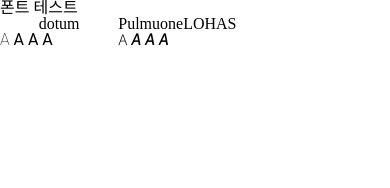
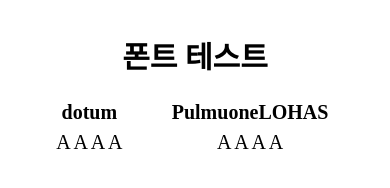
Before and after one commit to jeondongyeop/testFont, a plain HTML site: page index.html in a window 390 px wide. Drawn offline with Linux system fonts and the light colour scheme.

Commit message:
css 수정!

```diff
--- a/css/font.css
+++ b/css/font.css
@@ -1,13 +1,6 @@
-/* http://meyerweb.com/eric/tools/css/reset/ v2.0 | 20110126 License: none (public domain) */ html, body, div, span, applet, object, iframe, h1, h2, h3, h4, h5, h6, p, blockquote, pre, a, abbr, acronym, address, big, cite, code, del, dfn, em, img, ins, kbd, q, s, samp, small, strike, strong, sub, sup, tt, var, b, u, i, center, dl, dt, dd, ol, ul, li, fieldset, form, label, legend, table, caption, tbody, tfoot, thead, tr, th, td, article, aside, canvas, details, embed, figure, figcaption, footer, header, hgroup, menu, nav, output, ruby, section, summary, time, mark, audio, video { margin: 0; padding: 0; border: 0; font-size: 100%; font: inherit; vertical-align: baseline; } /* HTML5 display-role reset for older browsers */ article, aside, details, figcaption, figure, footer, header, hgroup, menu, nav, section { display: block; } body { line-height: 1; } ol, ul { list-style: none; } blockquote, q { quotes: none; } blockquote:before, blockquote:after, q:before, q:after { content: ''; content: none; } table { border-collapse: collapse; border-spacing: 0; }
-
-html {
-
-}
-
 @font-face {
-    font-family:'PulmuoneLOHAS';
+    font-family:'Pulmuone';
     font-style:normal;
-    font-weight:400;
     src:local('Pulmuone'), local('Pulmuone'), url(./font/Pulmuone.eot);
     src:url(./font/Pulmuone.eot?#iefix) format('embedded-opentype'),
     url(./font/Pulmuone.woff2) format('woff2'),
@@ -16,7 +9,7 @@
 @font-face {
     font-family:'PulmuoneLOHAS';
     font-style:normal;
-    font-weight:200;
+    font-weight:300;
     src:local('PulmuoneLOHASLight'), local('PulmuoneLOHASLight'), url(./font/PulmuoneLOHASLight.eot);
     src:url(./font/PulmuoneLOHASLight.eot?#iefix) format('embedded-opentype'),
     url(./font/PulmuoneLOHASLight.woff2) format('woff2'),
@@ -27,34 +20,90 @@
     font-style:normal;
     font-weight:500;
     src:local('PulmuoneLOHASMedium'), local('PulmuoneLOHASMedium'), url(./font/PulmuoneLOHASMedium.eot);
-    src:url(./font/PulmuoneLOHASMeduim.eot?#iefix) format('embedded-opentype'),
+    src:url(./font/PulmuoneLOHASMedium.eot?#iefix) format('embedded-opentype'),
     url(./font/PulmuoneLOHASMedium.woff2) format('woff2'),
     url(./font/PulmuoneLOHASMedium.woff) format('woff');
 }
 @font-face {
     font-family:'PulmuoneLOHAS';
     font-style:normal;
-    font-weight:600;
+    font-weight:700;
     src:local('PulmuoneLOHASBold'), local('PulmuoneLOHASBold'), url(./font/PulmuoneLOHASBold.eot);
     src:url(./font/PulmuoneLOHASBold.eot?#iefix) format('embedded-opentype'),
     url(./font/PulmuoneLOHASBold.woff2) format('woff2'),
     url(./font/PulmuoneLOHASBold.woff) format('woff');
 }
 
+html {
+    font-size:80px;
+    text-align: center;
+}
 
+.table {
+    margin-top:20px;
+    width:100%;
+}
+.table th,
+.table td {
+    padding:20px;
+    border:1px solid #ccc;
+}
+.table span {
+    display:block;
+}
+.table div + div {
+    margin-top:20px;
+}
 
-.pulmuone {
+.table .pulmuoneSolo * {
+    font-family:'Pulmuone';
+}
+.table .pulmuone * {
     font-family:'PulmuoneLOHAS';
 }
-.dotum {
-    font-family:dotum, 돋움, roboto, arial, 'Malgun Gothic', sans-serif;
+.table .dotum * {
+    font-family:'Malgun Gothic', sans-serif;
 }
-.fw2 {
-    font-weight:200;
-.fw4 {
-    font-weight:400;
-.fw5 {
-    font-weight:500;
-.fw6 {
-    font-weight:600;
+.table .fw2 {
+    font-weight: 300
 }
+.table .fw4 {
+    font-weight: 400;
+}
+.table .fw5 {
+    font-weight: 500;
+}
+.table .fw7 {
+    font-weight: 700;
+}
+
+@media all and (max-width:640px) {
+    html {
+        padding-top:20px;
+        font-size:20px;
+        line-height:26px;
+        text-align: center;
+    }
+
+    .table {
+        margin-top:20px;
+        width:100%;
+        table-layout:fixed;
+        word-break:break-all;
+        word-break: break-word;
+    }
+    .table th,
+    .table td {
+        padding:5px;
+        border:1px solid #ccc;
+        font-size:20px;
+        line-height:26px;
+    }
+    .table span {
+        display:block;
+
+    }
+    .table div + div {
+        margin-top:20px;
+    }
+}
```
